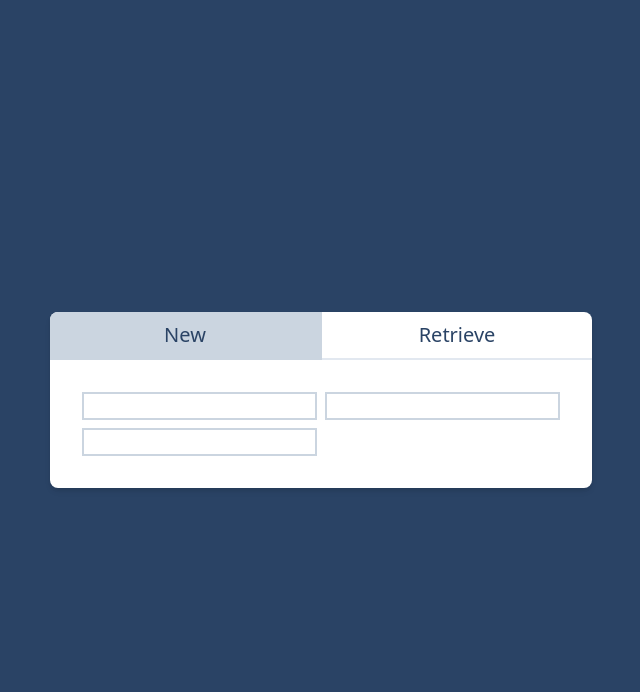
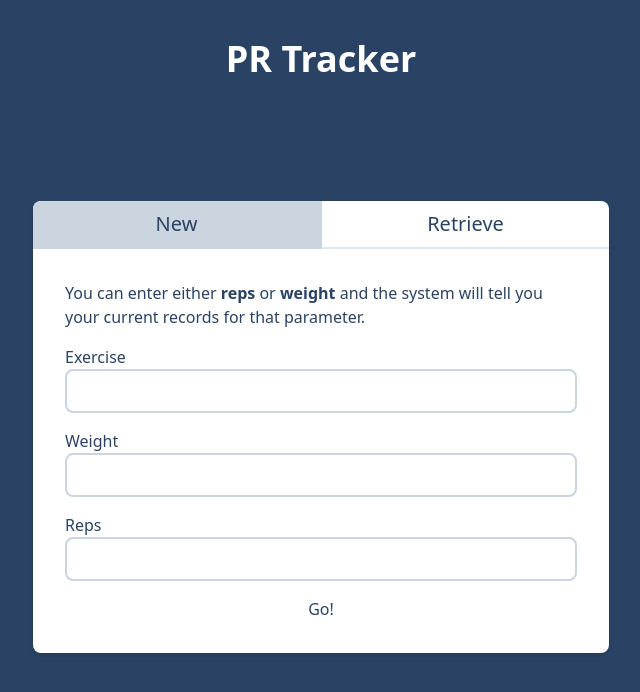
Before and after one commit to skolldev/pr-tracker, a React (Create React App) app: page / in a window 1280 px wide. Shown: the top 692 px of the page, without its empty margins (319-959 px from the left). Built offline with nearby package versions, Linux system fonts and the light colour scheme.

Commit message:
work on enter functionality

```diff
--- a/postcss.config.js
+++ b/postcss.config.js
@@ -2,9 +2,8 @@
 const purgecss = require("@fullhuman/postcss-purgecss")({
   // Specify the paths to all of the template files in your project
   content: [
-    "./pages/**/*.tsx",
-    "./components/**/*.tsx",
-    "./styles/**/*.css"
+    "./src/**/*.tsx",
+    "./src/**/*.ts"
     // etc.
   ],
   whitelistPatterns: [/fa/, /fal/, /fas/],
--- a/src/App.tsx
+++ b/src/App.tsx
@@ -1,22 +1,37 @@
 import React, { useState } from "react";
 import "./tailwind.css";
+import { EnterPR } from "./EnterPR";
+import { RetrievePR } from "./RetrievePR";
+import { Styles } from "./css/styles";
+import DataContext from "./DataContext";
 
 enum States {
   NONE,
   NEW,
   RETRIEVE
 }
-const App = () => {
+const App = (): JSX.Element => {
   const [state, setState] = useState(States.NEW);
+
+  const getContent = (currentState: States): JSX.Element => {
+    switch (currentState) {
+      case States.NEW:
+        return <EnterPR />;
+      case States.RETRIEVE:
+        return <RetrievePR />;
+      default:
+        return <p>Default</p>;
+    }
+  };
 
   return (
     <div className="v-screen h-screen flex flex-col items-center font-sans antialiased p-8 bg-blue-900 text-white">
-      {/* <h1 className="text-4xl font-bold">PR Tracker</h1> */}
+      <h1 className="text-4xl font-bold">PR Tracker</h1>
       <div className="my-auto flex flex-col bg-white text-blue-900 max-w-xl rounded-lg shadow-md">
         <div className="flex w-full">
           <button
             onClick={(): void => setState(States.NEW)}
-            className={`appearance-none focus:outline-none w-1/2 py-2 text-xl hover:bg-gray-300 hover:border-gray-300 rounded-tl-lg border-b-2 ${
+            className={`${Styles.Tab} rounded-tl-lg  ${
               state === States.NEW
                 ? "bg-gray-400 border-gray-400"
                 : "border-gray-300"
@@ -31,7 +46,7 @@ const App = () => {
           />
           <button
             onClick={(): void => setState(States.RETRIEVE)}
-            className={`appearance-none focus:outline-none w-1/2 py-2 text-xl hover:bg-gray-300 hover:border-gray-300 rounded-tr-lg border-b-2 ${
+            className={`${Styles.Tab} rounded-tr-lg ${
               state === States.RETRIEVE
                 ? "bg-gray-400 border-gray-400"
                 : "border-gray-300"
@@ -40,32 +55,12 @@ const App = () => {
             Retrieve
           </button>
         </div>
-        <div className="div p-8">
-          {state === States.NEW ? (
-            <EnterPR />
-          ) : state === States.RETRIEVE ? (
-            <RetrievePR />
-          ) : (
-            <p>Oops</p>
-          )}
-        </div>
+        <DataContext.Provider value={{}}>
+          <div className="div p-8">{getContent(state)}</div>
+        </DataContext.Provider>
       </div>
     </div>
   );
 };
 
-const EnterPR = (props: any) => {
-  const [result, setResult] = useState(null);
-  return result ? (
-    <div>Wohoo!</div>
-  ) : (
-    <div className="grid gap-2 grid-cols-2">
-      <input className="border-2 border-gray-400" />
-      <input className="border-2 border-gray-400" />
-      <input className="border-2 border-gray-400" />
-    </div>
-  );
-};
-const RetrievePR = (props: any) => <></>;
-
 export default App;
--- /dev/null
+++ b/src/DataContext.ts
@@ -0,0 +1,6 @@
+import { createContext } from "react";
+import { ILibrary } from "./models/library.interface";
+
+const DataContext = createContext<ILibrary>({});
+
+export default DataContext;
--- /dev/null
+++ b/src/EnterPR.tsx
@@ -0,0 +1,128 @@
+import React, { useState } from "react";
+import { Styles } from "./css/styles";
+
+interface Input {
+  weight: string;
+  reps: string;
+  exercise: string;
+}
+
+export const EnterPR = (props: any): JSX.Element => {
+  const [result, setResult] = useState<string | null>(null);
+  const [input, setInput] = useState<Input>({
+    weight: "",
+    reps: "",
+    exercise: ""
+  });
+  const [error, setError] = useState<string | null>(null);
+
+  const handleInput = ({
+    target
+  }: React.ChangeEvent<HTMLInputElement>): void => {
+    const newState: any = { ...input };
+    newState[target.name] = target.value;
+    setInput(newState);
+  };
+
+  const validateInput = (currentInput: Input): boolean => {
+    const { weight, reps, exercise } = currentInput;
+
+    if (!exercise) {
+      setError("Please choose an exercise!");
+      return false;
+    }
+
+    if (!weight) {
+      setError("Please enter the weight you lifted!");
+      return false;
+    }
+
+    if (!reps) {
+      setError("Please enter the reps you lifted!");
+      return false;
+    }
+    if (isNaN(+weight)) {
+      setError("The weight you entered is not a valid number!");
+      return false;
+    }
+
+    if (isNaN(+reps)) {
+      setError("The reps you entered are not a valid number!");
+      return false;
+    }
+
+    setError(null);
+    return true;
+  };
+
+  const reset = (): void => {
+    setResult(null);
+    setInput({
+      weight: "",
+      reps: "",
+      exercise: ""
+    });
+  };
+
+  const handleSubmit = (event: React.FormEvent<HTMLFormElement>): void => {
+    event.preventDefault();
+
+    const isValid = validateInput(input);
+    if (!isValid) {
+      return;
+    }
+    setResult("New PR!");
+  };
+
+  return result ? (
+    <div>
+      Wohoo! {result}
+      <button onClick={reset}>Back</button>
+    </div>
+  ) : (
+    <form onSubmit={handleSubmit}>
+      <p>
+        You can enter either <strong>reps</strong> or <strong>weight</strong>{" "}
+        and the system will tell you your current records for that parameter.
+      </p>
+      <div className="mt-4 grid gap-4 grid-cols-1">
+        <label className="block">
+          <span className="block">Exercise</span>
+          <input
+            type="text"
+            name="exercise"
+            className={Styles.Input}
+            onChange={handleInput}
+            value={input.exercise}
+          />
+        </label>
+        <label className="block">
+          <span className="block">Weight</span>
+          <input
+            type="text"
+            name="weight"
+            className={Styles.Input}
+            onChange={handleInput}
+            value={input.weight}
+          />
+        </label>
+        <label className="block">
+          <span className="block">Reps</span>
+          <input
+            type="text"
+            name="reps"
+            className={Styles.Input}
+            onChange={handleInput}
+            value={input.reps}
+          />
+        </label>
+        {!error || (
+          <p className="p-2 bg-red-600 text-white col-span-1">{error}</p>
+        )}
+        <button className="col-span-1" type="submit">
+          Go!
+        </button>
+      </div>
+    </form>
+  );
+};
--- /dev/null
+++ b/src/RetrievePR.tsx
@@ -0,0 +1,2 @@
+import React from "react";
+export const RetrievePR = (props: any): JSX.Element => <></>;
--- /dev/null
+++ b/src/css/styles.ts
@@ -0,0 +1,6 @@
+export class Styles {
+  static Tab =
+    "appearance-none focus:outline-none w-1/2 py-2 text-xl hover:bg-gray-300 hover:border-gray-300 border-b-2";
+  static Input =
+    "appearance-none focus:outline-none border-2 border-gray-400 rounded-lg py-2 px-4 w-full";
+}
--- /dev/null
+++ b/src/models/exercise-data.interface.ts
@@ -0,0 +1,3 @@
+export interface IExerciseData {
+  [reps: number]: number;
+}
--- /dev/null
+++ b/src/models/library.interface.ts
@@ -0,0 +1,5 @@
+import { IExerciseData } from "./exercise-data.interface";
+
+export interface ILibrary {
+  [exercise: string]: IExerciseData;
+}
```
